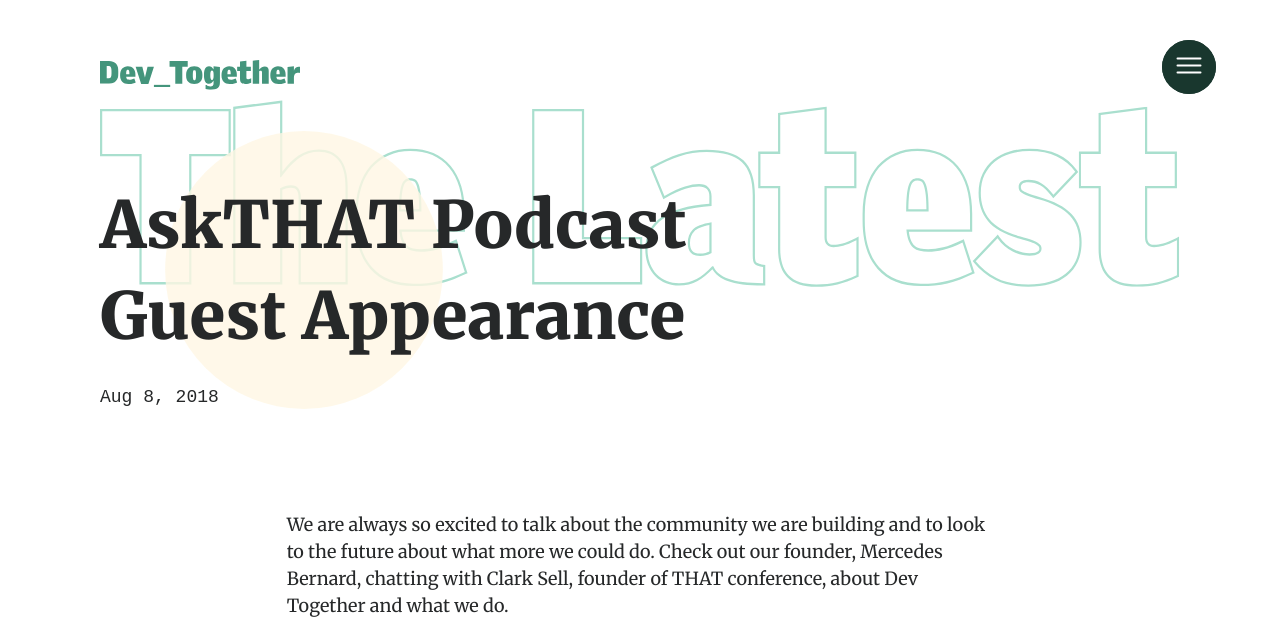
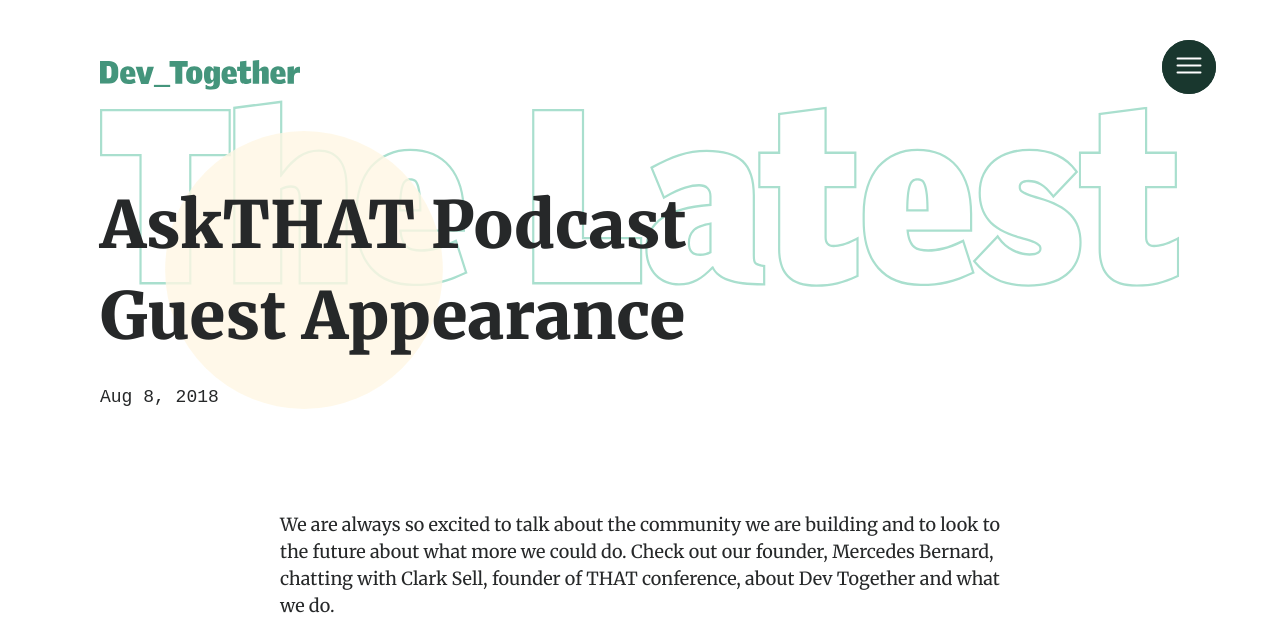
Before and after one commit to mercedesb/dev-together, a Jekyll site: the page built from docs/_posts/2018-08-08-askthat-podcast.md, in a window 1280 px wide. Shown: the top 639 px of the page. Built offline with Jekyll 4.4.1, drawn with Linux system fonts in a browser that asks for light colours; some web fonts are replaced; grey boxes are pictures that could not be loaded.

Commit message:
more spacing and svg height stuff

```diff
--- a/docs/_layouts/post.html
+++ b/docs/_layouts/post.html
@@ -30,7 +30,7 @@
         </div>
       </div>
     </header>
-    <main class="Grid" itemprop="articleBody">
+    <main class="Grid Grid--noGap" itemprop="articleBody">
       {{ content }}
     </main>
   </article>
--- a/docs/_sass/base/_content.scss
+++ b/docs/_sass/base/_content.scss
@@ -8,7 +8,7 @@
   grid-template-columns: repeat($mobile-row-items, 1fr);
   column-gap: $column-gap;
   row-gap: $small-spacing;
-  padding: 0 $small-spacing $base-spacing 0;
+  padding: 0 0 $base-spacing 0;
 
   @include media($min-desktop) {
     grid-template-columns: repeat($desktop-row-items, 1fr);
@@ -37,10 +37,6 @@
   &--topSpacing {
     padding-top: $base-spacing;
     padding-bottom: $base-spacing;
-
-    @include media($min-desktop) {
-      padding-bottom: 0;
-    }
   }
 
   &--scrollOnMobile {
@@ -64,6 +60,10 @@
 
   &--overlap {
     margin-top: -$base-spacing;
+  }
+
+  &--noGap {
+    column-gap: 0;
   }
 
 }
@@ -111,7 +111,7 @@
   align-items: center;
   flex-direction: column;
   position: relative;
-  margin: 0 0 $base-spacing;
+  margin: 0 0 $base-mobile-spacing;
 
   @include media($min-desktop) {
     margin: 0 0 $large-spacing;
@@ -119,12 +119,11 @@
 
   &-heading {
     z-index: 1;
-    margin: $small-spacing 0 $base-spacing;
+    margin: $base-spacing / 2 0 $base-spacing;
     text-align: center;
 
-    @include media($min-desktop) {
+    @include media($min-tablet) {
       margin: $large-spacing 0 $base-spacing;
-      text-align: left;
     }
   }
 
@@ -137,7 +136,11 @@
   }
 
   .Button {
-    margin-top: $base-spacing;
+    margin-top: $base-mobile-spacing;
+
+    @include media($min-desktop) {
+      margin-top: $base-spacing;
+    }
   }
 }
 
@@ -145,9 +148,11 @@
   position: absolute;
   top: 0;
   max-width: 135%;
+  max-height: 95px;
 
   @include media($min-tablet) {
     width: 100%;
     max-width: 1375px;
+    max-height: 300px;
   }
 }
--- a/docs/_sass/base/_footer.scss
+++ b/docs/_sass/base/_footer.scss
@@ -31,10 +31,11 @@
     border-top: 3px solid $dark-gray;
     display: flex;
     justify-content: center;
-    margin: $small-spacing;
+    margin: $small-spacing 0;
     flex-direction: column;
     text-align: center;
     padding: $small-spacing 0 0;
+    width: initial;
 
     @include media($min-desktop) {
       flex-direction: row;
--- a/docs/_sass/base/_globals.scss
+++ b/docs/_sass/base/_globals.scss
@@ -27,15 +27,9 @@
     margin-bottom: 872px;
   }
 
-  > main {
+  > article {
     @include media($min-desktop) {
       padding-bottom: $large-spacing;
-    }
-  }
-
-  > article {
-    @include media($min-desktop) {
-      padding-bottom: $large-spacing * 2;
     }
   }
 }
--- a/docs/_sass/base/_home.scss
+++ b/docs/_sass/base/_home.scss
@@ -31,6 +31,11 @@
     margin-bottom: $base-spacing;
   }
 
+  &:nth-child(2), &:nth-child(4) {
+    margin-top: $base-mobile-spacing;
+  }
+
+
   @include media($min-desktop) {
     margin-top: 0;
 
@@ -47,6 +52,7 @@
     &:nth-child(2) {
       grid-row-start: 2;
       grid-column-start: 3;
+      margin-top: $base-spacing;
     }
 
     &:nth-child(3) {
@@ -58,6 +64,7 @@
     &:nth-child(4) {
       grid-row-start: 4;
       grid-column-start: 3;
+      margin-top: $base-spacing;
     }
 
     &:nth-child(5) {
@@ -126,7 +133,6 @@
 
 .BlogDate {
   font-size: $small-font-size;
-  margin-bottom: $small-spacing;
 }
 
 body.home-intro {
```
Also changed, not shown: docs/assets/images/Approach.svg, docs/assets/images/Community.svg, docs/assets/images/Decorum.svg, docs/assets/images/GetInvolved.svg, docs/assets/images/Numbers.svg, docs/assets/images/SupportUs.svg, docs/assets/images/TheLatest.svg, docs/assets/images/WhoWeAre.svg.
